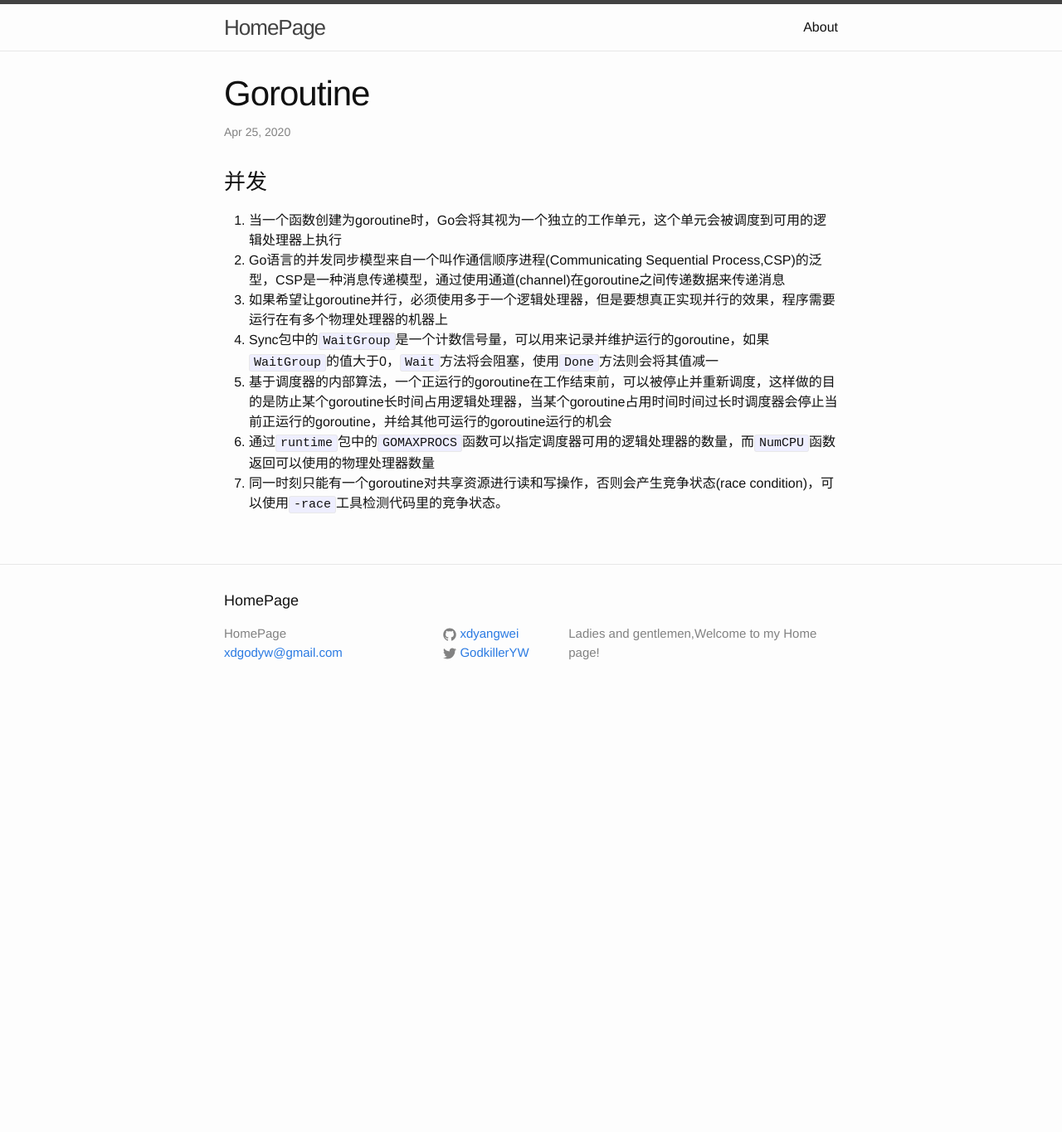
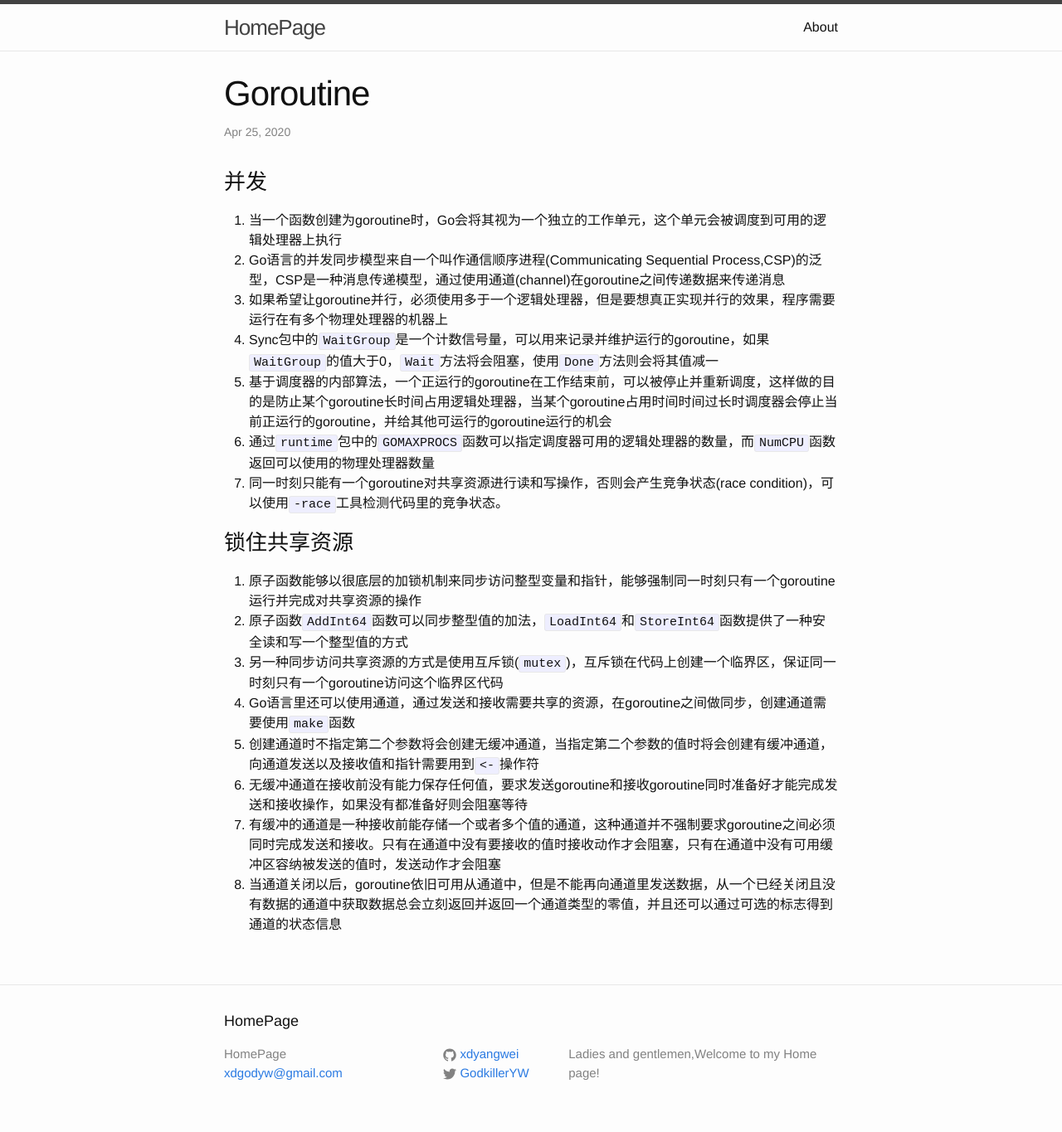
Before and after one commit to xdyangwei/xdyangwei.github.io, a Jekyll site: the page built from _posts/2020-4-25-Goroutine.md, in a window 1280 px wide. Shown: the whole page at 83% size. Built offline with Jekyll 4.4.1, drawn with Linux system fonts in a browser that asks for light colours; our own code applies the rules of GitHub Pages for plain Markdown files; before the commit the page ends 900 px from its top, so only the background shows below that.

Commit message:
add the tips of channel

```diff
--- a/_posts/2020-4-25-Goroutine.md
+++ b/_posts/2020-4-25-Goroutine.md
@@ -6,3 +6,13 @@
 5. 基于调度器的内部算法，一个正运行的goroutine在工作结束前，可以被停止并重新调度，这样做的目的是防止某个goroutine长时间占用逻辑处理器，当某个goroutine占用时间时间过长时调度器会停止当前正运行的goroutine，并给其他可运行的goroutine运行的机会
 6. 通过`runtime`包中的`GOMAXPROCS`函数可以指定调度器可用的逻辑处理器的数量，而`NumCPU`函数返回可以使用的物理处理器数量
 7. 同一时刻只能有一个goroutine对共享资源进行读和写操作，否则会产生竞争状态(race condition)，可以使用`-race`工具检测代码里的竞争状态。
+
+### 锁住共享资源
+1. 原子函数能够以很底层的加锁机制来同步访问整型变量和指针，能够强制同一时刻只有一个goroutine运行并完成对共享资源的操作
+2. 原子函数`AddInt64`函数可以同步整型值的加法，`LoadInt64`和`StoreInt64`函数提供了一种安全读和写一个整型值的方式
+3. 另一种同步访问共享资源的方式是使用互斥锁(`mutex`)，互斥锁在代码上创建一个临界区，保证同一时刻只有一个goroutine访问这个临界区代码
+4. Go语言里还可以使用通道，通过发送和接收需要共享的资源，在goroutine之间做同步，创建通道需要使用`make`函数
+5. 创建通道时不指定第二个参数将会创建无缓冲通道，当指定第二个参数的值时将会创建有缓冲通道，向通道发送以及接收值和指针需要用到`<-`操作符
+6. 无缓冲通道在接收前没有能力保存任何值，要求发送goroutine和接收goroutine同时准备好才能完成发送和接收操作，如果没有都准备好则会阻塞等待
+7. 有缓冲的通道是一种接收前能存储一个或者多个值的通道，这种通道并不强制要求goroutine之间必须同时完成发送和接收。只有在通道中没有要接收的值时接收动作才会阻塞，只有在通道中没有可用缓冲区容纳被发送的值时，发送动作才会阻塞
+8. 当通道关闭以后，goroutine依旧可用从通道中，但是不能再向通道里发送数据，从一个已经关闭且没有数据的通道中获取数据总会立刻返回并返回一个通道类型的零值，并且还可以通过可选的标志得到通道的状态信息
```
